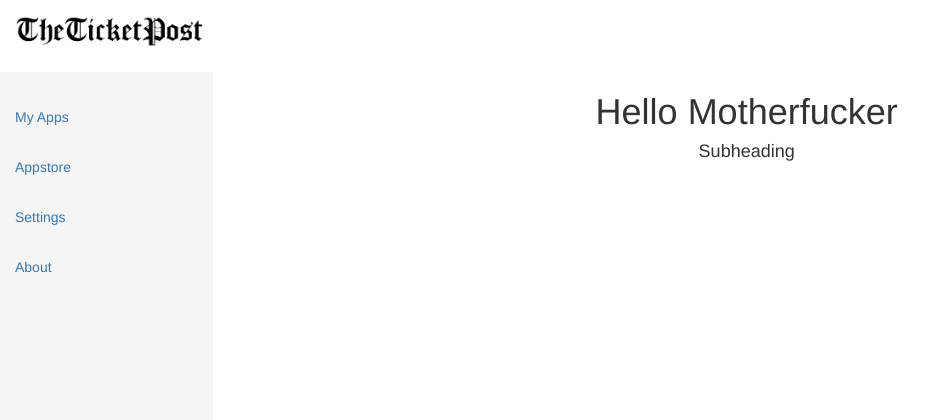
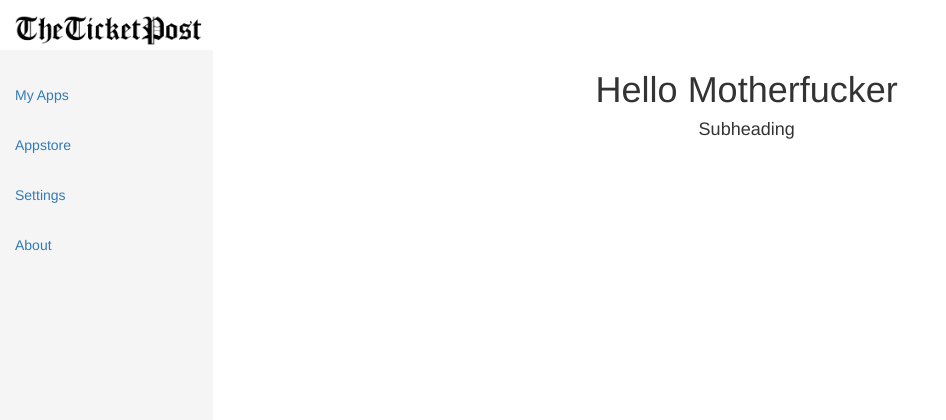
Before and after one commit to theticketpost/theticketpost-service, a Flask app: page / in a window 1280 px wide. Shown: the top 420 px of the page, without its empty margins (0-946 px from the left). After the commit the page ends 251 px from the top, so only its background shows below. Run offline with Flask 2, Linux system fonts and the light colour scheme.

Commit message:
Adjusting navbar css to remove vertical scroll

```diff
--- a/src/static/style.css
+++ b/src/static/style.css
@@ -1,3 +1,8 @@
+.navbar {
+    margin-bottom: 0px;
+    border: 0px;
+}
+
 li.active{
     background-color: #428bca;
 }
```
